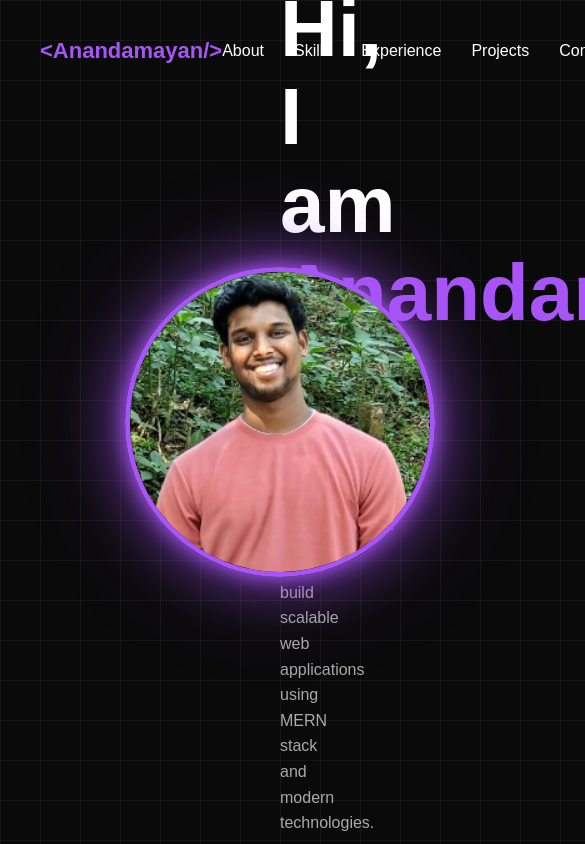
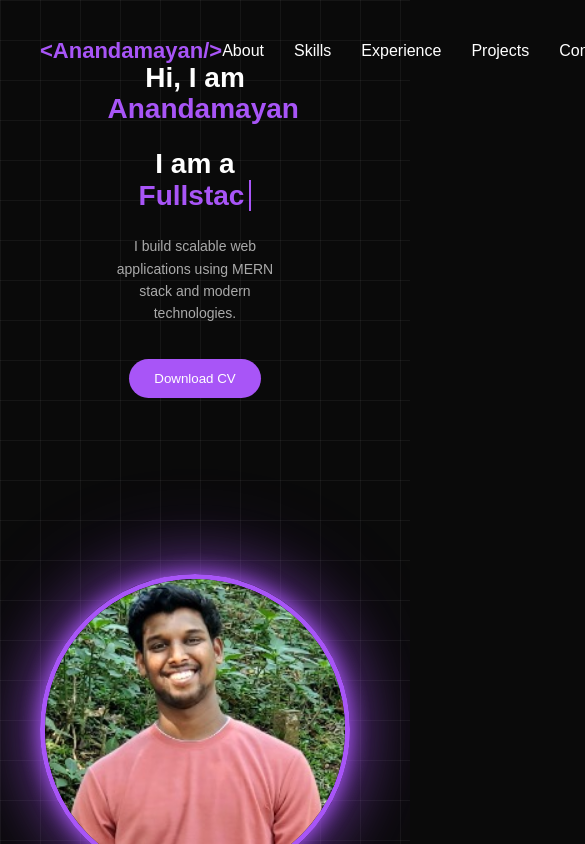
Before and after one commit to Anandamayan/Anandamayan-anandamayan_portfolio, a React (Vite) app: page / in a window 390 px wide. Shown: the top 844 px of the page, 585 px wide, since content can reach past the window. Built offline with nearby package versions, Linux system fonts and the light colour scheme.

Commit message:
Add media query css changes

```diff
--- a/src/style.css
+++ b/src/style.css
@@ -121,6 +121,32 @@ body {
   color: #a855f7;
 }
 
+@media (max-width: 768px) {
+  .hero {
+    flex-direction: column;
+    /* stack */
+    text-align: center;
+    padding: 40px 20px;
+  }
+
+  .hero-content {
+    max-width: 100%;
+  }
+
+  .hero-image img {
+    width: 220px;
+    margin: 20px 0;
+  }
+
+  .hero h1 {
+    font-size: 28px;
+  }
+
+  .hero p {
+    font-size: 14px;
+  }
+}
+
 .highlight {
   color: #a855f7;
   border-right: 2px solid #a855f7;
```
